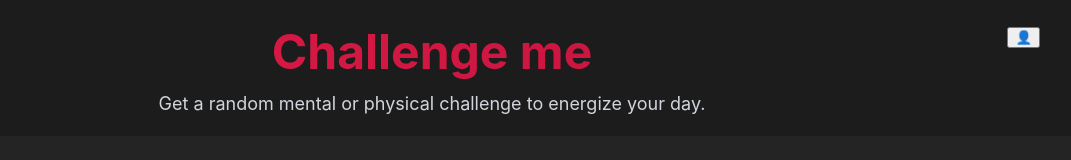
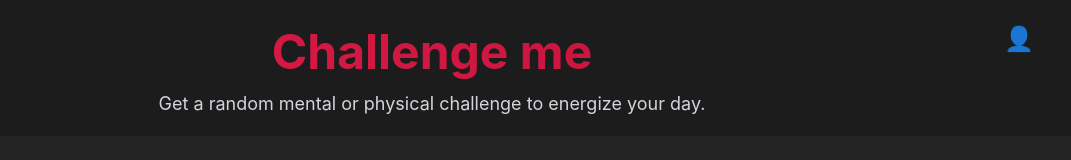
Before and after one commit to robertoandino/challenge-me, a React (Vite) app: page / in a window 1280 px wide. Shown: the top 160 px of the page, without its empty margins (208-1279 px from the left). Built offline with nearby package versions, Linux system fonts and the light colour scheme.

Commit message:
Add styles for profile dropdown and button

```diff
--- a/src/pages/Home.css
+++ b/src/pages/Home.css
@@ -51,6 +51,22 @@
     top: 1.5rem;
     right: 2rem;
     z-index: 100;
+}
+
+.profile-button {
+    background: none;
+    border: none;
+    font-size: 1.5rem;
+    cursor: pointer;
+    color: #fff;
+}
+
+.profile-dropdown {
+    background: rgba(30, 41, 59, 0.97);
+    color: #fff;
+    border-radius: 1rem;
+    box-shadow: 0 4px 16px rgba(0,0,0,0.15);
+    padding: 1.25rem 1.5rem;
 }
 
 /* Controls Section */
```
